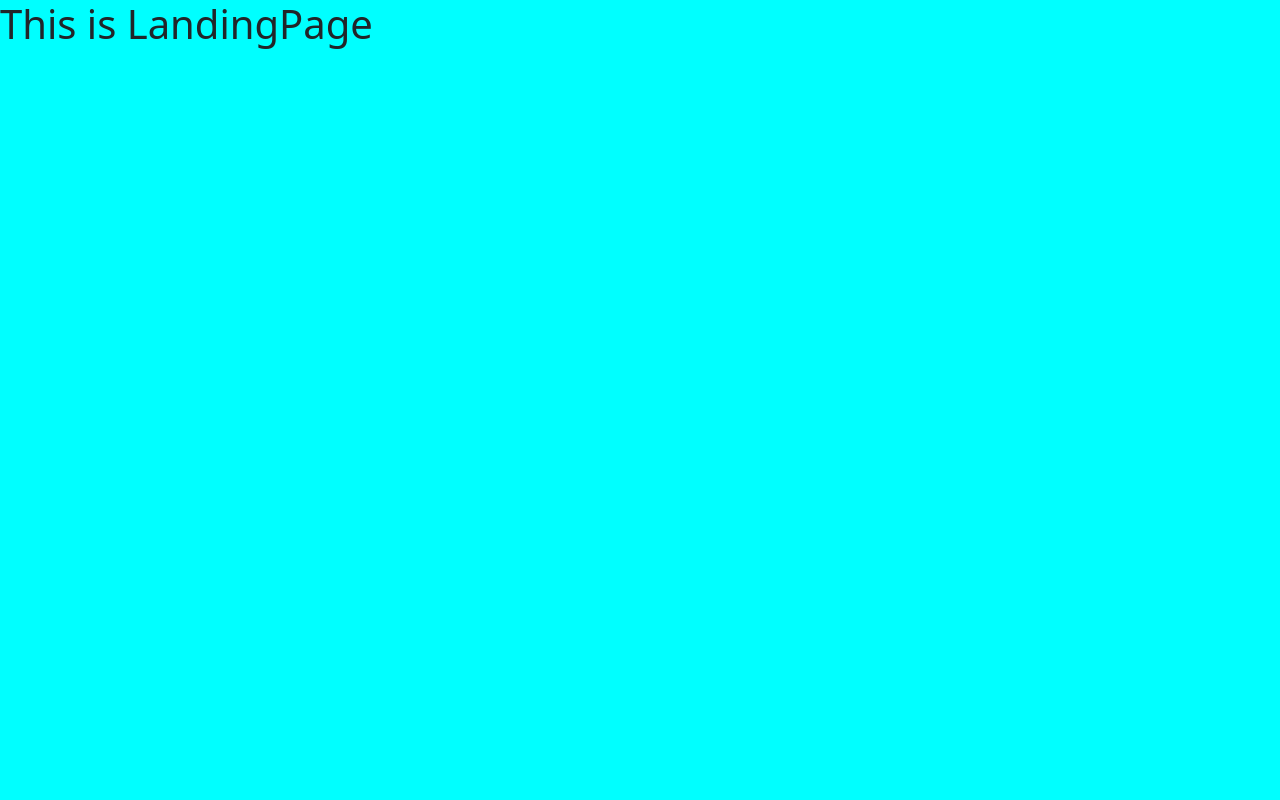
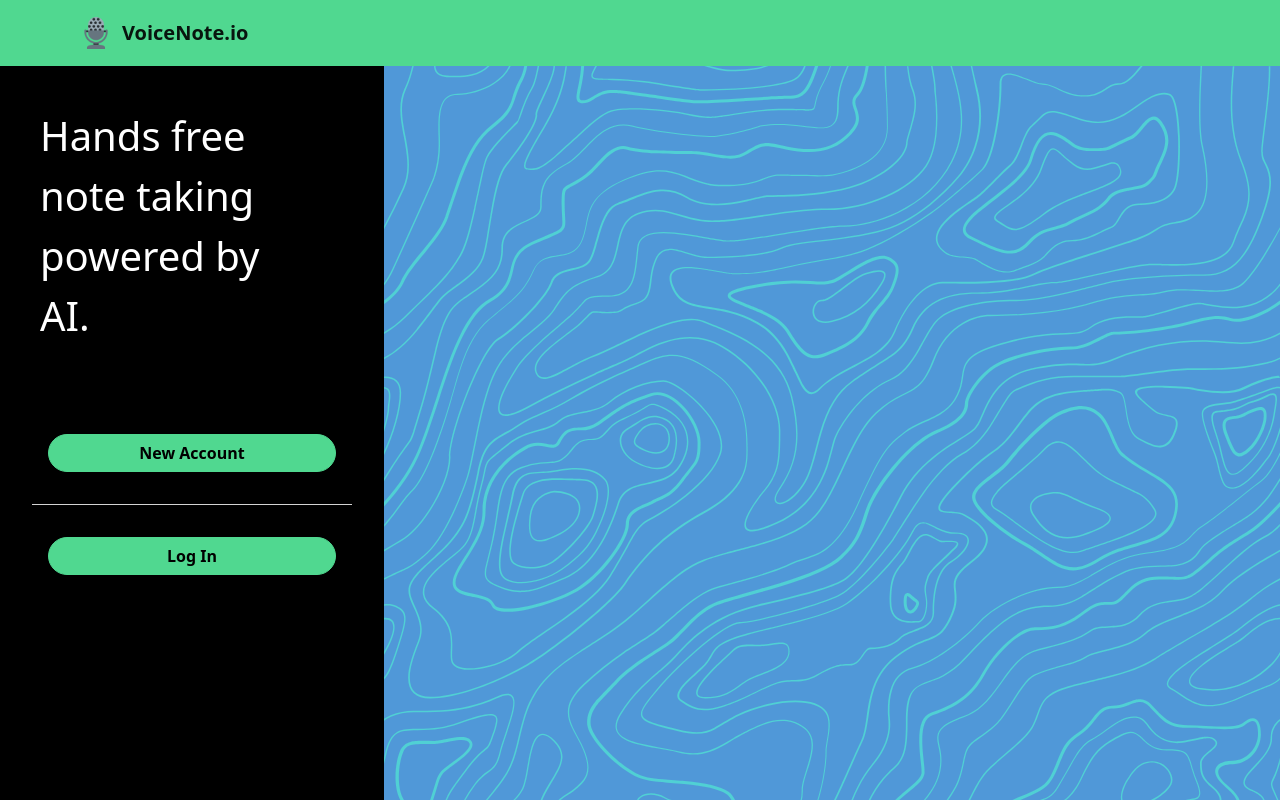
Before and after one commit to ricardodf/voicenote-ui, a React (Create React App) app: page / in a window 1280 px wide. Shown: the top 800 px of the page. Built offline with nearby package versions, Linux system fonts and the light colour scheme.

Commit message:
Landing Page

```diff
--- a/src/components/Home/Home.css
+++ b/src/components/Home/Home.css
@@ -0,0 +1,4 @@
+.hm__container {
+  height: 100%;
+  background-color: lightgray;
+}
--- a/src/components/Home/Home.js
+++ b/src/components/Home/Home.js
@@ -1,11 +1,12 @@
 import React from 'react'
+import './Home.css'
 
 class Home extends React.Component {
   render () {
     return (
-      <>
+      <div className="hm__container">
         <h1>This is Home</h1>
-      </>
+      </div>
     )
   }
 }
--- a/src/components/LandingPage/LandingPage.css
+++ b/src/components/LandingPage/LandingPage.css
@@ -1,4 +1,93 @@
 .lp__container {
+  display: flex;
+  flex-flow: column;
   height: 100%;
   background-color: aqua;
 }
+
+/** NAVIGATION **/
+.lp__container .lp__nav {
+  height: fit-content;
+  background-color: #50d890;
+}
+
+.lp__nav .lp__nav-main {
+  display: flex;
+  flex-direction: row;
+  justify-content: center;
+  align-items: center;
+
+  padding-left: 5em;
+}
+
+.lp__nav-main .lp__nav-img {
+  height: 32px;
+  width: 32px;
+}
+
+.lp__nav-main .lp__nav-title {
+  padding: 0.5em;
+  font-weight: bold;
+}
+
+/** MAIN **/
+.lp__container .lp__main {
+  display: flex;
+  flex-direction: row;
+  flex-grow: 1;
+  width: 100%;
+}
+
+/**     MAIN - LEFT SECTION **/
+.lp__main .lp__left {
+  display: flex;
+  flex-direction: column;
+  justify-content: flex-start;
+  width: 30%;
+  background-color: black;
+}
+
+.lp__left .lp__text {
+  padding: 1em 2em 1em 1em;
+  font-size: 2.5em;
+  color: white;
+}
+
+.lp__left .lp__btn-group {
+  display: flex;
+  flex-direction: column;
+  justify-content: space-between;
+  padding: 2em;
+}
+
+.lp__btn-group .lp__btn {
+  margin: 1em;
+  font-weight: bold;
+  border-radius: 20px;
+  border-color: #50d890;
+  background-color: #50d890;
+  color: black;
+}
+
+.lp__btn-group .lp__btn:hover {
+  border-color: black;
+  background-color: #47bf7f;
+  color: white;
+}
+
+.lp__btn-group .lp__division {
+  border-top: 1px solid lightgray;
+  opacity: 1 !important;
+}
+
+/**     MAIN - RIGHT SECTION **/
+.lp__main .lp__right {
+  width: 70%;
+  background-color: #5098d8;
+}
+
+.lp__right .lp__bg-svg {
+  height: 100%;
+  width: 100%;
+  object-fit: cover;
+}
--- a/src/components/LandingPage/LandingPage.js
+++ b/src/components/LandingPage/LandingPage.js
@@ -1,11 +1,41 @@
 import React from 'react'
-import styles from './LandingPage.css'
+import { Button, Navbar } from 'react-bootstrap'
+import { LP } from './LandingPageConsts'
+import './LandingPage.css'
 
 class LandingPage extends React.Component {
   render () {
     return (
       <div className="lp__container">
-        <h1>This is LandingPage</h1>
+        <Navbar className="lp__nav" expand="lg">
+          <div className="lp__nav-main">
+            <img
+              className="lp__nav-img"
+              src={'/images/navbar-icon.png'}
+              alt=""
+            />
+            <Navbar.Brand className="lp__nav-title">
+              {LP.NAV_TITLE}
+            </Navbar.Brand>
+          </div>
+        </Navbar>
+        <div className="lp__main">
+          <div className="lp__left">
+            <div className="lp__text">{LP.LEFT_TEXT}</div>
+            <div className="lp__btn-group">
+              <Button className="lp__btn btn-account">{LP.NEW_ACCOUNT}</Button>
+              <hr className="lp__division" />
+              <Button className="lp__btn btn-login">{LP.LOG_IN}</Button>
+            </div>
+          </div>
+          <div className="lp__right">
+            <img
+              className="lp__bg-svg"
+              src="/images/topography.svg"
+              alt=""
+            ></img>
+          </div>
+        </div>
       </div>
     )
   }
--- /dev/null
+++ b/src/components/LandingPage/LandingPageConsts.js
@@ -0,0 +1,6 @@
+export const LP = {
+  NAV_TITLE: 'VoiceNote.io',
+  LEFT_TEXT: 'Hands free note taking powered by AI.',
+  NEW_ACCOUNT: 'New Account',
+  LOG_IN: 'Log In'
+}
```
Also changed, not shown: public/images/navbar-icon.png (added), public/images/topography.svg (added).
